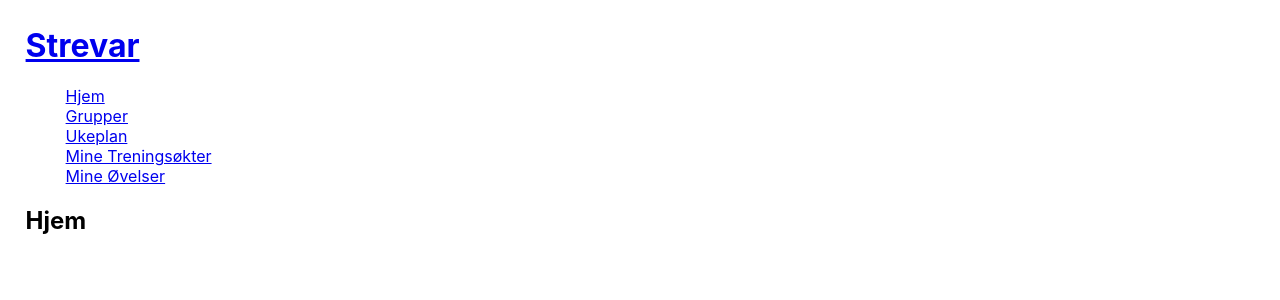
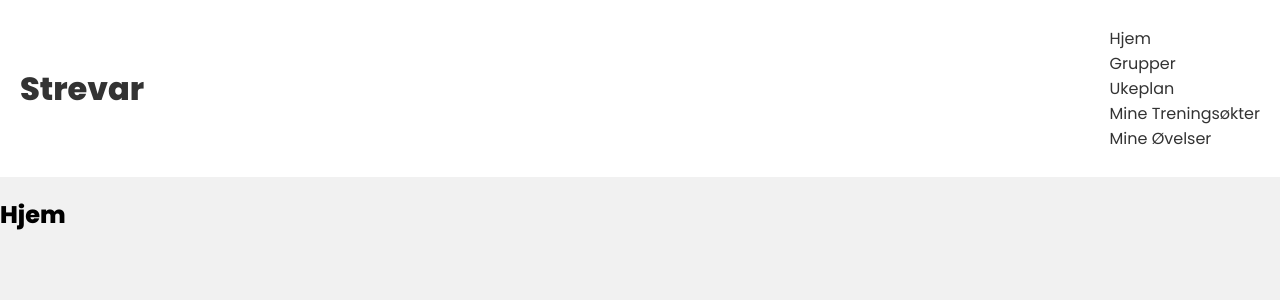
Before and after one commit to HenrikLogJacobsen/Strevar, a React (Create React App) app in the folder frontend/: page / in a window 1280 px wide. Shown: the top 300 px of the page. Built offline with nearby package versions, Linux system fonts and the light colour scheme.

Commit message:
style navbar

```diff
--- a/frontend/src/index.css
+++ b/frontend/src/index.css
@@ -1,10 +1,40 @@
-body, head {
-  margin: 2%;
-  font-family: -apple-system, BlinkMacSystemFont, 'Segoe UI', 'Roboto', 'Oxygen',
-    'Ubuntu', 'Cantarell', 'Fira Sans', 'Droid Sans', 'Helvetica Neue',
-    sans-serif;
-  -webkit-font-smoothing: antialiased;
-  -moz-osx-font-smoothing: grayscale;
+/* google font */
+@import url('https://fonts.googleapis.com/css2?family=Poppins:wght@300;400;500;600;800&family=VT323&display=swap');
+
+
+:root {
+  --primary: #6b00ae;
+  --error: #e7195a;
+}
+
+body {
+  background: #f1f1f1;
+  margin: 0;
+  font-family: "Poppins";
+}
+
+header a {
+  color: #333;
+  text-decoration: none;
+}
+
+header a:hover {
+  color: var(--primary);
+  transition: 300ms;
+}
+
+header {
+  background: #fff;
+}
+
+header .nav {
+  margin-top: 0;
+  max-width: 1400px;
+  margin: 0 auto;
+  padding: 10px 20px;
+  display: flex;
+  align-items: center;
+  justify-content: space-between;
 }
 
 code {
@@ -16,6 +46,14 @@
   list-style-type: none;
 }
 
-.nav {
-  /*margin-top: 0;*/
+.addExerciseBtn {
+  background-color: var(--primary);
+  color: #f1f1f1;
+  border-radius: 3px;
+  border: none;
+  cursor: pointer;
 }
+.addExerciseBtn:hover {
+  transform: scale(1.15);
+  transition: 300ms;
+}
```
